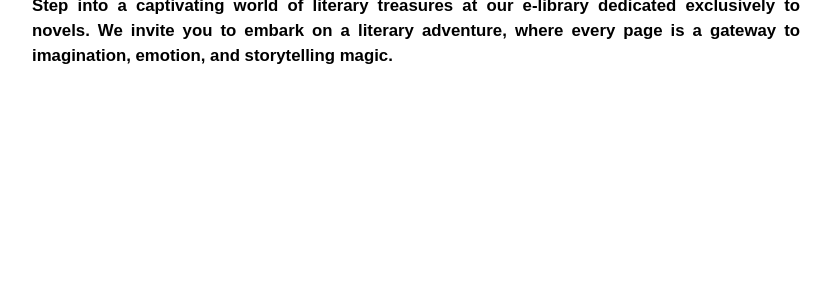
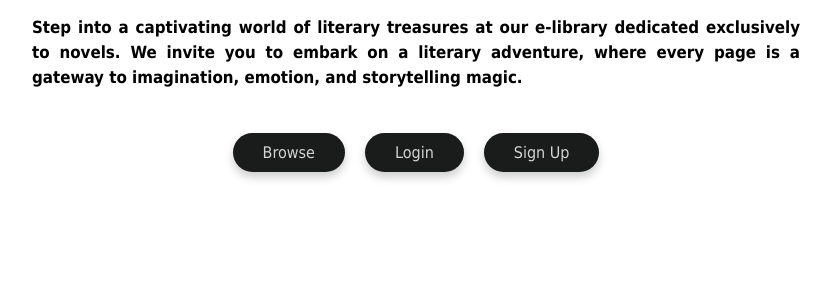
Before and after one commit to SeoulX/livro, a Django app: template livroweb/livrowebapp/templates/livrowebapp/landing.html in a window 1280 px wide. Shown: the part 504-800 px from the top of the page, without its empty margins (224-1055 px from the left). Run offline with Django 3.2, Linux system fonts and the light colour scheme; the template is opened without the code that fills it, so the values that code supplies are empty.

Commit message:
with buttons

```diff
--- a/livroweb/livrowebapp/static/livrowebapp/css/landing.css
+++ b/livroweb/livrowebapp/static/livrowebapp/css/landing.css
@@ -1,7 +1,8 @@
 body {
-    font-family: Arial, sans-serif;
+    font-family: Tahoma;
     margin: 0;
     padding: 0;
+    position: relative;
 }
 
 .navbar {
@@ -53,108 +54,92 @@ body {
     height: 5vh;
     font: Tahoma;
 }
-
 .desc {
     display: flex;
     font-size: 70%;
     align-items: center;
-    height: 21vh;
+    height: 25vh;
     margin: 0% 20% 0% 20%;
     font: Tahoma;
     line-height: 1.5;
     text-align: justify;
+}
+.browse {
+    background-color: #191c1a;
+    border: none;
+    color: lightgray;
+    padding: 10px 30px;
+    text-align: center;
+    text-decoration: none;
+    display: inline-block;
+    font-size: 16px;
+    margin: 6px 10px;
+    cursor: pointer;
+    border-radius: 4px;
+    border-radius: 50px;
+    box-shadow: 0 5px 10px rgba(0, 0, 0, 0.2);
+}
+.login {
+    background-color: #191c1a;
+    border: none;
+    color: lightgray;
+    padding: 10px 30px;
+    text-align: center;
+    text-decoration: none;
+    display: inline-block;
+    font-size: 16px;
+    margin: 6px 10px;
+    cursor: pointer;
+    border-radius: 4px;
+    border-radius: 50px;
+    box-shadow: 0 5px 10px rgba(0, 0, 0, 0.2);
+}
+.signup {
+    background-color: #191c1a;
+    border: none;
+    color: lightgray;
+    padding: 10px 30px;
+    text-align: center;
+    text-decoration: none;
+    display: inline-block;
+    font-size: 16px;
+    margin: 6px 10px;
+    cursor: pointer;
+    border-radius: 4px;
+    border-radius: 50px;
+    box-shadow: 0 5px 10px rgba(0, 0, 0, 0.2);
+}
+.buttons {
+    display: flex;
+    height: 0vh;
+    align-items: center;
+    justify-content: center;
 }
 
 /* Increase the logo size */
 .logo1 img {
     width: 500px; /* Adjust the width as needed for a larger logo */
 }
+@media screen and (max-width: 576px) {
+    body {
+      font-size: 16px;
+    }
+    .logo1 img {
+        width: 100%;
+    }
 
-.navbar-links {
-    display: flex;
-    justify-content: flex-end;
-    flex: 1;
+    .desc {
+        margin: 0;
+    }
+
+    .buttons {
+        flex-direction: column;
+        align-items: center;
+    }
+
+    .browse,
+    .login,
+    .signup {
+        margin: 10px 0;
+    }
 }
-
-.navbar-actions {
-    display: flex;
-    align-items: center;
-}
-
-.login-signup {
-    display: flex;
-    align-items: center;
-    margin-right: 20px;
-}
-
-.search-icon {
-    align-items: center;
-}
-
-.search-icon img {
-    display: block;
-    margin: 0 auto;
-    width: 30px;
-}
-.search-nav {
-    height: 100%;
-    width: 0;
-    position: fixed;
-    z-index: 1;
-    top: 0;
-    right: 0;
-    background-color: rgba(0, 0, 0, 0.8);
-    overflow-y: auto;
-    transition: width 0.5s ease-in-out;
-    display: flex;
-    justify-content: center;
-    align-items: center;
-}
-
-.search-content {
-    position: absolute; /* Position it absolutely within search-nav */
-    top: 0;
-    left: 0;
-    width: 100%;
-    height: 100%;
-    background-color: #fff;
-    padding: 20px;
-    border-radius: 5px;
-    box-shadow: 0px 0px 10px rgba(0, 0, 0, 0.2);
-    text-align: center;
-}
-
-.close-btn {
-    position: absolute;
-    top: 10px;
-    right: 10px;
-    font-size: 24px;
-    cursor: pointer;
-    color: #000000;
-}
-
-h2 {
-    margin-top: 0;
-}
-
-.input {
-    width: 100%;
-    padding: 10px;
-    margin: 10px 0;
-    border: 1px solid #ccc;
-    border-radius: 5px;
-}
-
-.genre-buttons {
-    margin-top: 20px;
-}
-
-.genre-buttons button {
-    padding: 10px 20px;
-    margin: 5px;
-    background-color: #007bff;
-    color: #fff;
-    border: none;
-    border-radius: 5px;
-    cursor: pointer;
-}
--- a/livroweb/livrowebapp/templates/livrowebapp/landing.html
+++ b/livroweb/livrowebapp/templates/livrowebapp/landing.html
@@ -32,9 +32,18 @@
       <h1>Your Story Lives Here</h1>
     </div>
     <div class="desc">
-        <h2>Step into a captivating world of literary treasures at our e-library dedicated exclusively to novels.
-            We invite you to embark on a literary adventure, where every page is a gateway to imagination, emotion, and storytelling magic.</h2>
-      </div>
+      <h2>
+        Step into a captivating world of literary treasures at our e-library
+        dedicated exclusively to novels. We invite you to embark on a literary
+        adventure, where every page is a gateway to imagination, emotion, and
+        storytelling magic.
+      </h2>
+    </div>
+    <div class="buttons">
+      <a button class="browse" href="#">Browse</a>
+      <a button class="login" href="#">Login</a>
+      <a button class="signup" href="#">Sign Up</a>
+    </div>
     <script src="{% static 'livrowebapp/js/landing.js' %}"></script>
   </body>
 </html>
```
